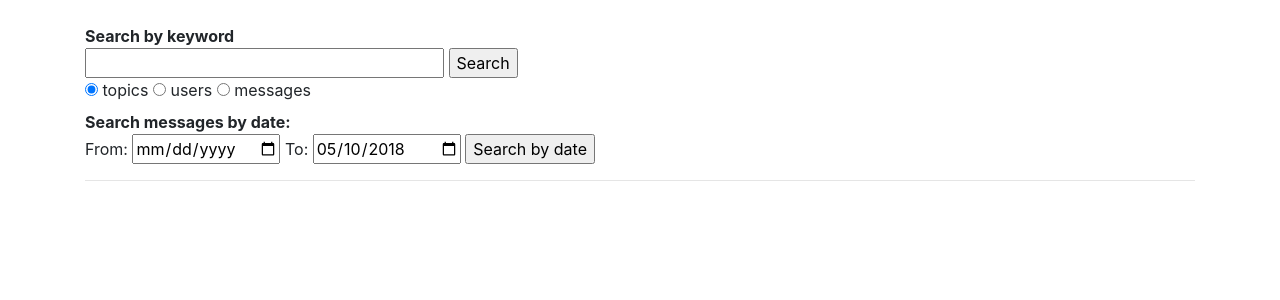
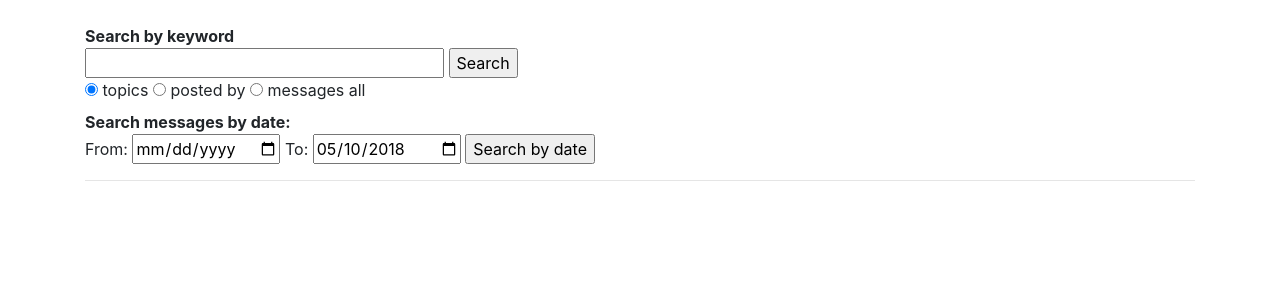
Before and after one commit to maarila/discussions-forum, a Flask app: page /search/ in a window 1280 px wide. Shown: the part 56-356 px from the top of the page. Run offline with Flask 2, Linux system fonts and the light colour scheme; some libraries are stand-ins or nearby versions.

Commit message:
Improved the functionality of search

```diff
--- a/application/messages/models.py
+++ b/application/messages/models.py
@@ -60,7 +60,8 @@ class Message(Base):
         stmt = text("SELECT * FROM Message"
                     " WHERE Message.author LIKE :search"
                     " OR Message.content LIKE :search"
-                    " LIMIT 50").params(search=searching_for)
+                    " ORDER BY Message.date_created DESC"
+                    " LIMIT 30").params(search=searching_for)
         res = db.engine.execute(stmt)
 
         return res
--- a/application/search/forms.py
+++ b/application/search/forms.py
@@ -5,7 +5,8 @@ from wtforms import StringField, RadioField, DateField, validators
 class SearchForm(FlaskForm):
     search_phrase = StringField("Search", [validators.Length(min=2, max=32)])
     searching_for = RadioField("Search", choices=[
-        ("topic", "topics"), ("author", "users"), ("all", "messages")], default="topic")
+        ("topic", "topics"), ("author", "posted by"), ("all", "messages all")],
+        default="topic")
 
     class Meta:
         csrf = False
--- a/application/search/views.py
+++ b/application/search/views.py
@@ -28,10 +28,12 @@ def search_topic():
 
     if searching_for == "topic":
         topics = Topic.query.filter(
-            Topic.title.like("%" + search_term + "%")).all()
+            Topic.title.like("%" + search_term + "%")).order_by(
+            Topic.date_created.desc()).limit(30).all()
     elif searching_for == "author":
         messages = Message.query.filter(
-            Message.author.like("%" + search_term + "%")).all()
+            Message.author.like("%" + search_term + "%")).order_by(
+            Message.date_created.desc()).limit(30).all()
     elif searching_for == "all":
         results = Message.find_all(search_term)
 
--- a/application/templates/search/search.html
+++ b/application/templates/search/search.html
@@ -37,7 +37,7 @@
 
 {% elif messages %}
   {% for message in messages %}
-  <small>Message by {{ message.author }}:</small>
+  <small>Message posted by {{ message.author }}:</small>
   <div style="width: 60%">
     <a href="/topics/{{ message.topic_id }}/messages/{{ message.id }}">{{ message.content }}</a>
   </div>
```
